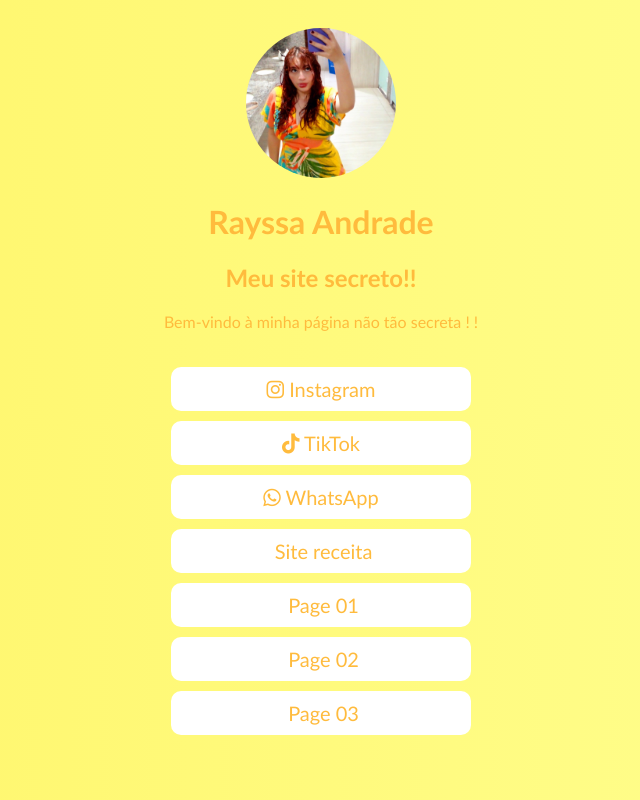
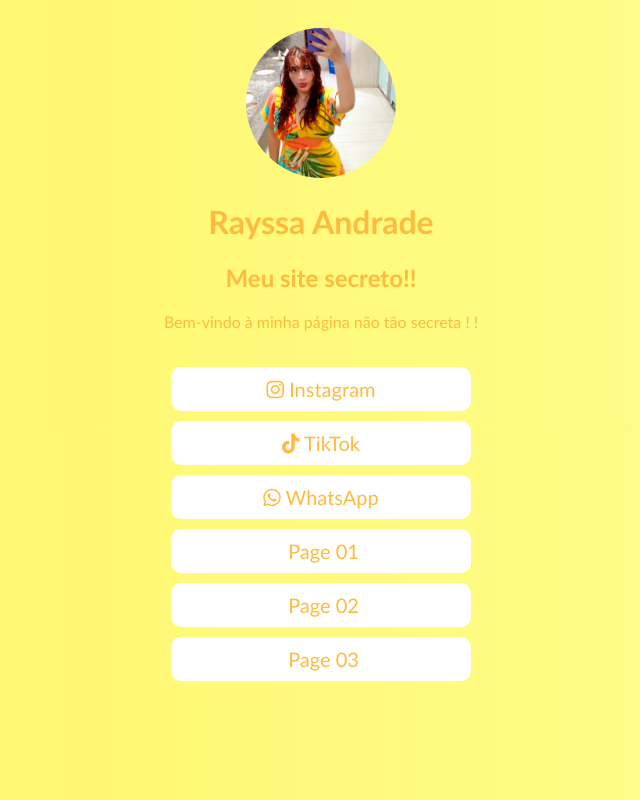
Before and after one commit to RayssaSenai/perfil, a plain HTML site: page index.html in a window 1280 px wide. Shown: the whole page, without its empty margins (319-959 px from the left). Drawn offline with Linux system fonts and the light colour scheme.

Commit message:
Update index.html

```diff
--- a/index.html
+++ b/index.html
@@ -19,7 +19,7 @@
         <a href="https://www.instagram.com/scrts.adrdlx?igsh=c21jaXVoNGF0NWM1"><i class="fab fa-instagram"></i> Instagram</a>
         <a href="https://www.tiktok.com/@secretsilvxx?_t=ZM-8u3UJDBOEC7&_r=1"><i class="fab fa-tiktok"></i> TikTok</a>
         <a href="https://wa.me/qr/JCBG7HMADD5SH1"><i class="fab fa-whatsapp"></i> WhatsApp</a>
-        <a href="https://rayssasenai.github.io/pag01/"><i class="fab fa-"></i> Site receita</a>
+        <!-- <a href="https://rayssasenai.github.io/pag01/"><i class="fab fa-"></i> Site receita</a> -->
         <!-- <a href="https://github.com/RayssaSenai"><i class="fab fa-"></i> Perfil</a> -->
         <a href="https://rayssasenai.github.io/pag01/"><i class="fab fa-arquivo"></i> Page 01</a>
         <a href="https://rayssasenai.github.io/pag02/"><i class="fab fa-arquivo"></i> Page 02</a>
```
